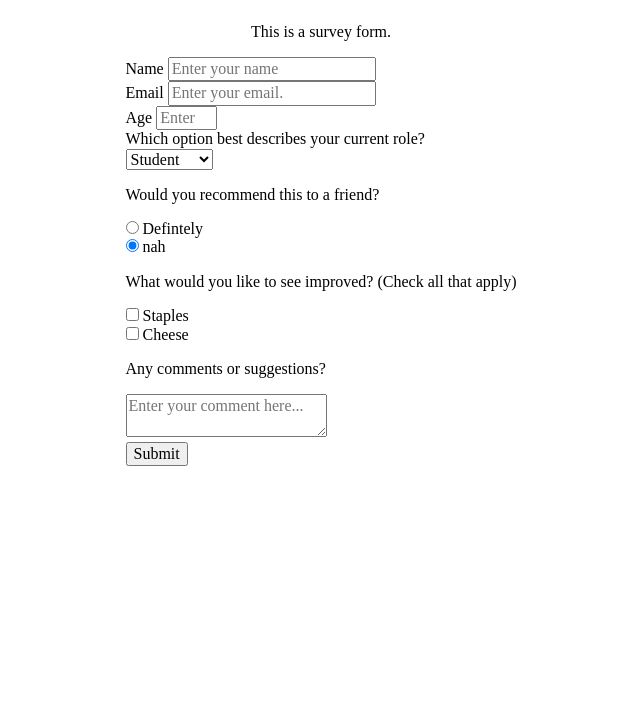
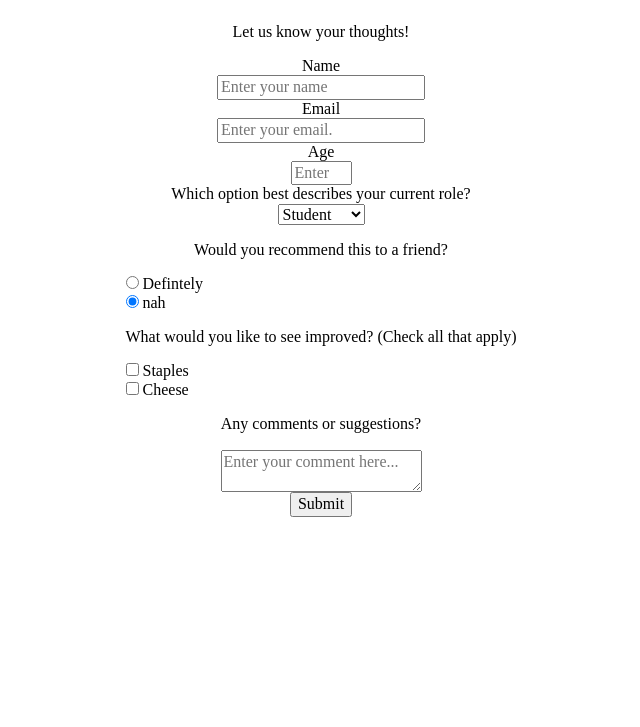
Before and after one commit to AngryGrizzlyBear/survey-form, a plain HTML site: page index.html in a window 1280 px wide. Shown: the part 73-800 px from the top of the page, without its empty margins (319-959 px from the left). Drawn offline with nearby package versions, Linux system fonts and the light colour scheme.

Commit message:
centered content

```diff
--- a/index.html
+++ b/index.html
@@ -8,13 +8,16 @@
   </head>
   <body>
     <div class="container">
-      <h1>Survey Form</h1>
-      <p>This is a survey form.</p>
+      <h1>Candle Survey</h1>
+      <p>Let us know your thoughts!</p>
       <div>
         <form>
           <div>
-            <label>Name</label>
+            <div class="center">
+              <label>Name</label>
+            </div>
             <input
+              class="center-content"
               type="text"
               name="name"
               placeholder="Enter your name"
@@ -22,8 +25,11 @@
             />
           </div>
           <div>
-            <label>Email</label>
+            <div class="center">
+              <label>Email</label>
+            </div>
             <input
+            class="center-content"
               type="email"
               name="email"
               placeholder="Enter your email."
@@ -31,8 +37,11 @@
             />
           </div>
           <div>
+            <div  class="center">
             <label>Age</label>
+          </div>
             <input
+            class="center-content"
               type="number"
               name="age"
               min="10"
@@ -41,11 +50,11 @@
             />
           </div>
           <div>
-            <div>
+            <div class="center">
               <label>Which option best describes your current role?</label>
             </div>
             <div>
-              <select>
+              <select class="center-content">
                 <option>Student</option>
                 <option>Teacher</option>
                 <option>Part-Time</option>
@@ -53,8 +62,8 @@
               </select>
             </div>
           </div>
-          <p>Would you recommend this to a friend?</p>
-          <div>
+          <p class="center">Would you recommend this to a friend?</p>
+          <div class="center-content">
             <label>
               <input
                 name="user-select"
@@ -65,15 +74,15 @@
               Defintely
             </label>
           </div>
-          <div>
+          <div class="center-content">
             <label>
               <input name="user-select" value="nah" type="radio" checked="" />
               nah
             </label>
           </div>
-          <p>What would you like to see improved? (Check all that apply)</p>
+          <p class="center">What would you like to see improved? (Check all that apply)</p>
           <div>
-            <label>
+            <label class="center-content">
               <input name="prefer" value="back-end" type="checkbox" />
               Staples
             </label>
@@ -84,15 +93,15 @@
               Cheese
             </label>
           </div>
-          <p>Any comments or suggestions?</p>
-          <div>
+          <p class="center">Any comments or suggestions?</p>
+          <div class="center">
             <textarea
               id="comments"
               name="comment"
               placeholder="Enter your comment here..."
             ></textarea>
           </div>
-          <div>
+          <div class="center">
             <button id="submit" type="submit">Submit</button>
           </div>
         </form>
--- a/styles.css
+++ b/styles.css
@@ -2,4 +2,16 @@
   display: flex;
   flex-direction: column;
   align-items: center;
+  margin: auto;
 }
+
+.center {
+  display: flex;
+  justify-content: center;
+}
+
+.center-content {
+  display: block;
+  margin-left: auto;
+  margin-right: auto;
+}
```
